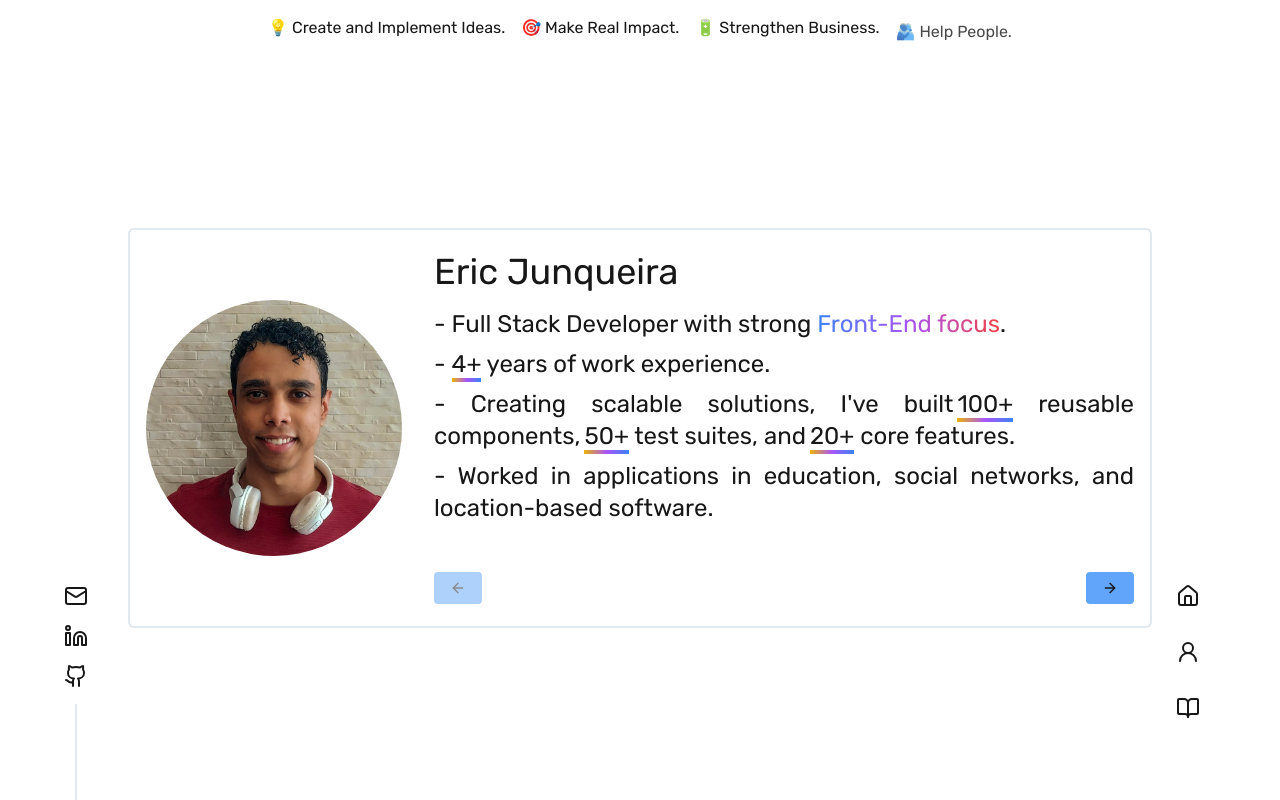
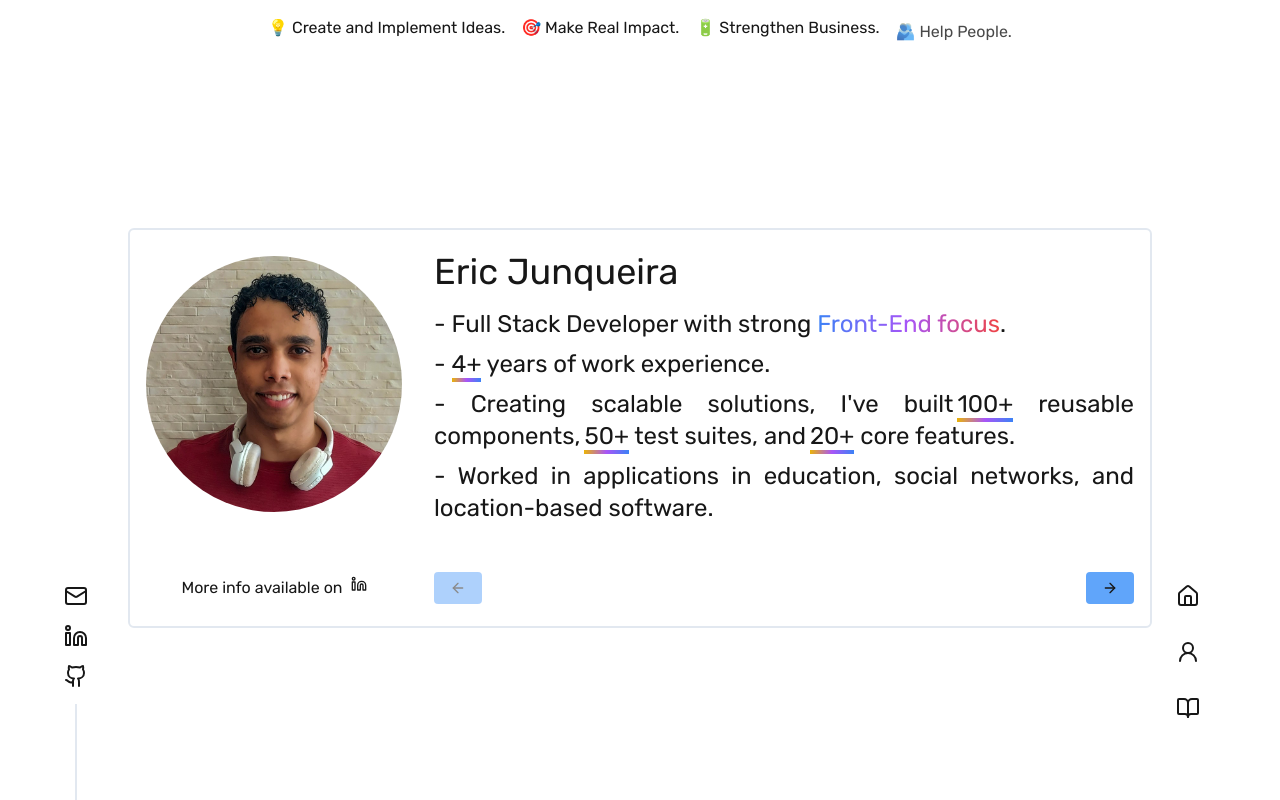
Before and after one commit to ericiannj/new-port, a Next.js app: page /about in a window 1280 px wide. Built offline with nearby package versions, Linux system fonts and the light colour scheme.

Commit message:
feat(About): add more info link

```diff
--- a/src/app/about/page.tsx
+++ b/src/app/about/page.tsx
@@ -63,12 +63,33 @@ export default function About() {
       <AnimatedSentences />
       <div className="flex w-full flex-grow items-center justify-center">
         <div className="m-8 flex min-h-[400px] w-[80%] items-center space-x-8 rounded-md border-2 border-slate-200 p-4">
+          <div className="flex flex-col items-center gap-16">
             <div className="h-64 min-w-64 overflow-hidden rounded-full">
               <Image
                 alt="profile image"
                 src={ProfileImage}
                 className="h-full w-full object-cover"
               />
+            </div>
+            <div className="flex items-center gap-2">
+              <p>More info available on </p>
+              <motion.a
+                href="https://www.linkedin.com/in/eric-junqueira/"
+                animate={{
+                  y: [0, -10, 0, -5, 0],
+                }}
+                transition={{
+                  duration: 2,
+                  repeat: Infinity,
+                  ease: 'easeOut',
+                }}
+                style={{
+                  display: 'inline-block',
+                }}
+              >
+                <Icons.linkedin size={16} className="inline" />
+              </motion.a>
+            </div>
           </div>
           <div className="w-full">
             <h1 className="mb-4 text-4xl">Eric Junqueira</h1>
```
Lines whose indentation alone changed are shown as unchanged.
